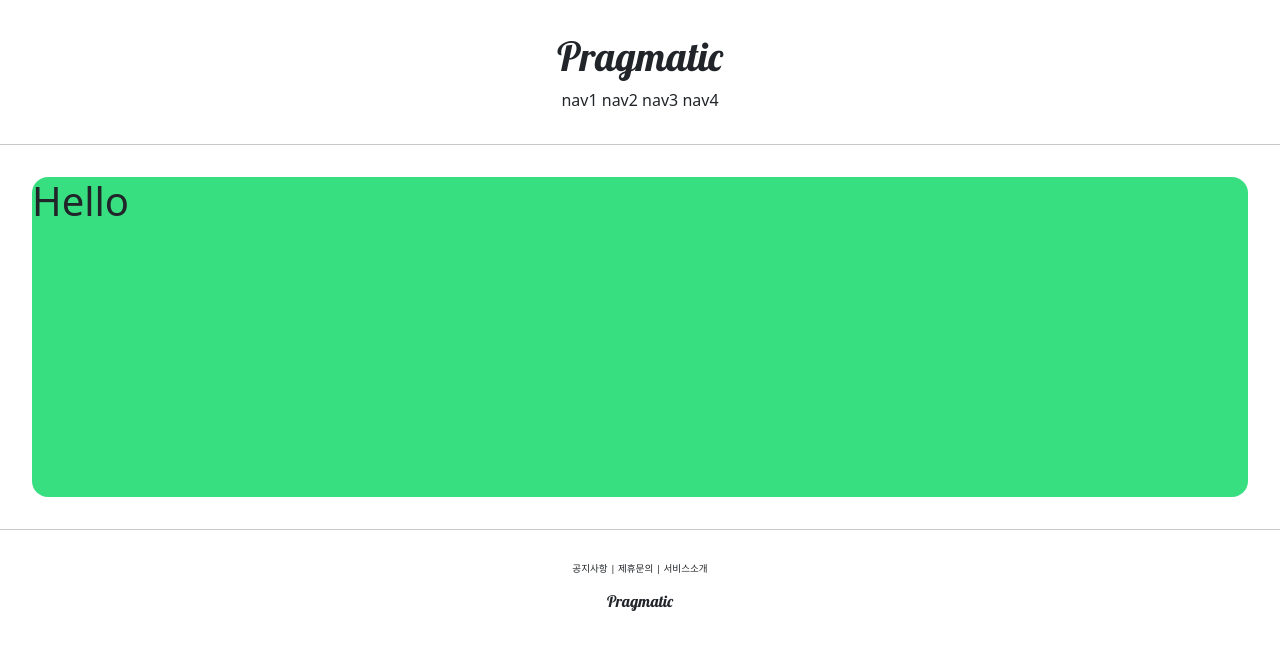
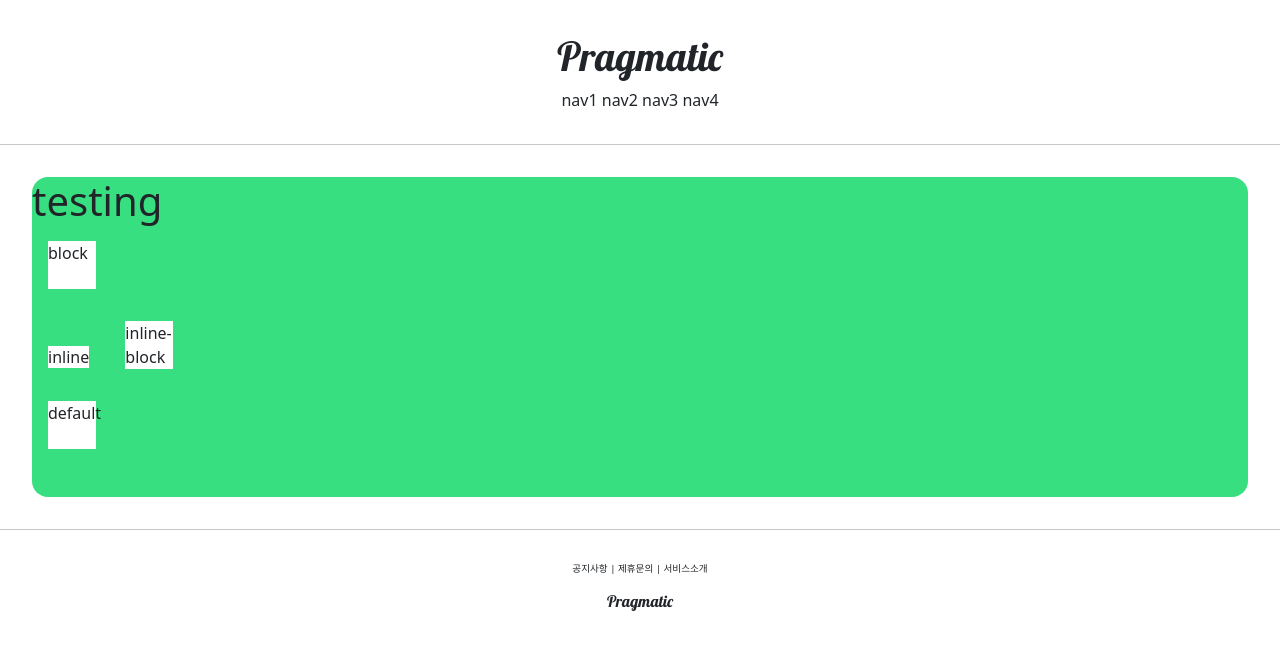
Before and after one commit to castberry10/Pinterest-django, a Django app: page /account/hello_world/ in a window 1280 px wide. Shown: the top 650 px of the page. Run offline with Django 3.2, Linux system fonts and the light colour scheme.

Commit message:
display 속성 test

```diff
--- a/accountapp/templates/accountapp/helloworld.html
+++ b/accountapp/templates/accountapp/helloworld.html
@@ -1,7 +1,22 @@
 {% extends 'base.html' %}
 
 {% block content %}
+    <style>
+        .testing{
+            background-color:white;
+            height: 3rem;
+            width: 3rem;
+            margin: 1rem;
+        }
+    </style>
     <div style = "height: 20rem; background-color: #38df81; border-radius: 1rem; margin: 2rem"  >
-        <h1> Hello </h1>
+        <h1> testing </h1>
+
+        <div class="testing" style="display: block;">block</div>
+        <div class="testing" style="display: inline;">inline</div>
+        <div class="testing" style="display: None;">None</div>
+        <div class="testing" style="display: inline-block;">inline-block</div>
+        <div class="testing">default</div>
+
     </div>
 {% endblock  %}
```
